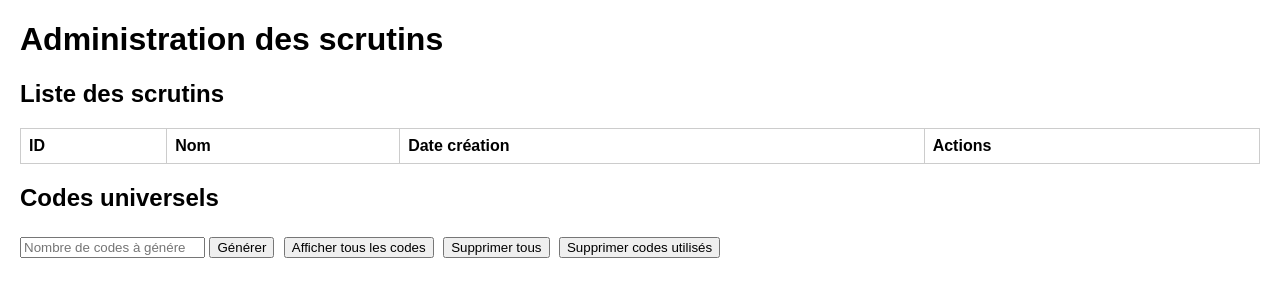
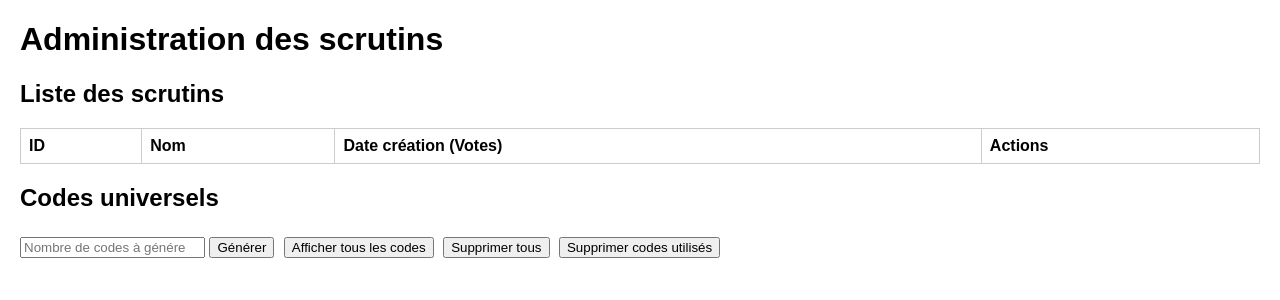
Before and after one commit to loicdm/vote-web, a PHP site: page /admin_scrutin.php in a window 1280 px wide. Shown: the top 300 px of the page. Run offline with PHP 8.4, Linux system fonts and the light colour scheme; data that the repository does not hold is empty.

Commit message:
display vote count on admin page

```diff
--- a/app/admin_scrutin.php
+++ b/app/admin_scrutin.php
@@ -66,8 +66,12 @@ if (isset($_POST['afficher_codes'])) {
     $codes_affiches = $stmt_codes->fetchAll(PDO::FETCH_ASSOC);
 }
 
-// Liste des scrutins
-$scrutins = $pdo->query("SELECT id, nom, date_creation FROM scrutins ORDER BY date_creation DESC")->fetchAll(PDO::FETCH_ASSOC);
+// Liste des scrutins avec nombre de votes
+$scrutins = $pdo->query("SELECT s.id, s.nom, s.date_creation, COUNT(v.id) AS nb_votes
+                        FROM scrutins s
+                        LEFT JOIN votes v ON v.scrutin_id = s.id
+                        GROUP BY s.id
+                        ORDER BY s.date_creation DESC")->fetchAll(PDO::FETCH_ASSOC);
 ?>
 <!DOCTYPE html>
 <html lang="fr">
@@ -86,12 +90,12 @@ button { margin-top: 5px; margin-right: 5px; }
 <?php if($message) echo "<p style='color:green;'>$message</p>"; ?>
 <h2>Liste des scrutins</h2>
 <table>
-<tr><th>ID</th><th>Nom</th><th>Date création</th><th>Actions</th></tr>
+<tr><th>ID</th><th>Nom</th><th>Date création (Votes)</th><th>Actions</th></tr>
 <?php foreach($scrutins as $s): ?>
 <tr>
 <td><?= $s['id'] ?></td>
 <td><?= htmlspecialchars($s['nom']) ?></td>
-<td><?= $s['date_creation'] ?></td>
+<td><?= $s['date_creation'] ?> (<?= $s['nb_votes'] ?> votes)</td>
 <td>
 <form method='post' style='display:inline;'>
 <input type='hidden' name='supprimer_id' value='<?= $s['id'] ?>'>
```
